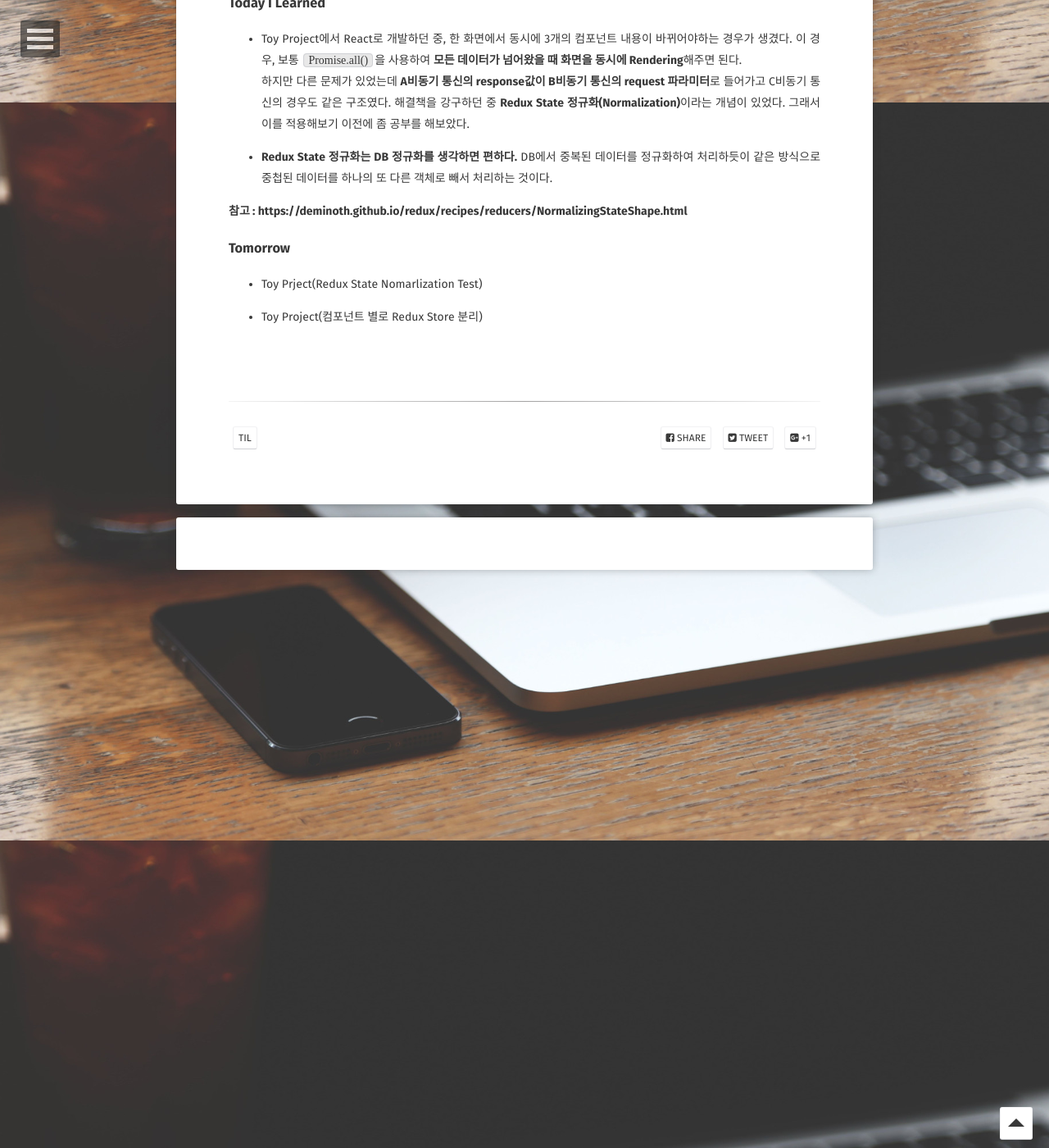
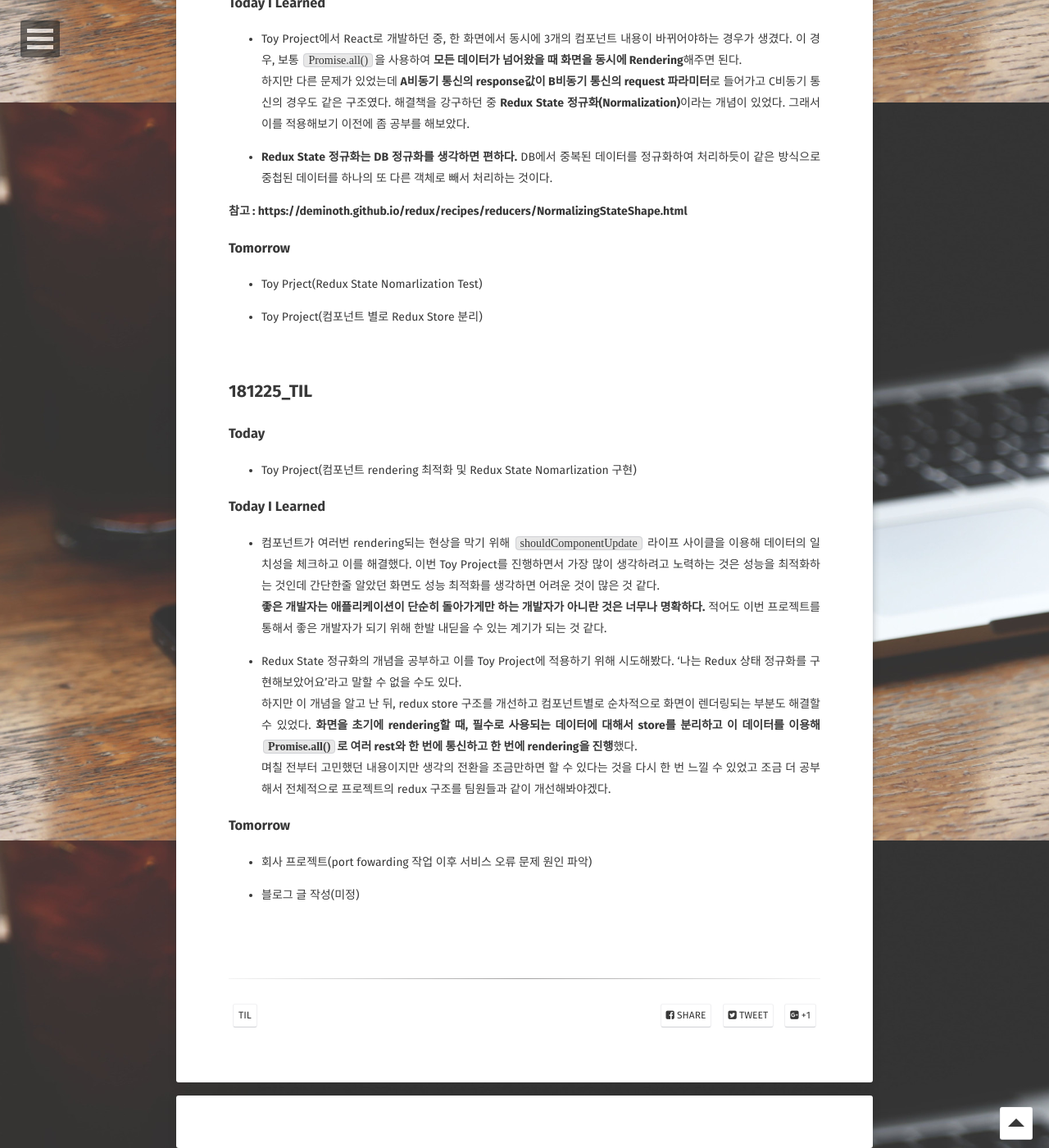
Before and after one commit to BKJang/DEVLOG, a Jekyll site: the page built from _posts/TIL/2018-12-24-TIL181224.md, in a window 1280 px wide and 1400 px high, scrolled down 775 px. Shown: the whole window at 82% size. Built offline with Jekyll 4.4.1, drawn with Linux system fonts in a browser that asks for light colours; some web fonts are replaced; comment, search, counter and statistics services are not loaded.

Commit message:
Update 018-12-24-TIL181224.md(181225_TIL)

```diff
--- a/_posts/TIL/2018-12-24-TIL181224.md
+++ b/_posts/TIL/2018-12-24-TIL181224.md
@@ -30,3 +30,23 @@ feature: '/assets/img/TIL.jpg'
 - Toy Project(컴포넌트 별로 Redux Store 분리)
 
 <br/>
+
+## 181225_TIL
+
+### Today
+
+- Toy Project(컴포넌트 rendering 최적화 및 Redux State Nomarlization 구현)
+
+### Today I Learned
+
+- 컴포넌트가 여러번 rendering되는 현상을 막기 위해 `shouldComponentUpdate` 라이프 사이클을 이용해 데이터의 일치성을 체크하고 이를 해결했다. 이번 Toy Project를 진행하면서 가장 많이 생각하려고 노력하는 것은 성능을 최적화하는 것인데 간단한줄 알았던 화면도 성능 최적화를 생각하면 어려운 것이 많은 것 같다. <br/>**좋은 개발자는 애플리케이션이 단순히 돌아가게만 하는 개발자가 아니란 것은 너무나 명확하다.** 적어도 이번 프로젝트를 통해서 좋은 개발자가 되기 위해 한발 내딛을 수 있는 계기가 되는 것 같다.
+
+- Redux State 정규화의 개념을 공부하고 이를 Toy Project에 적용하기 위해 시도해봤다. '나는 Redux 상태 정규화를 구현해보았어요'라고 말할 수 없을 수도 있다. <br/> 하지만 이 개념을 알고 난 뒤, redux store 구조를 개선하고 컴포넌트별로 순차적으로 화면이 렌더링되는 부분도 해결할 수 있었다. **화면을 초기에 rendering할 때, 필수로 사용되는 데이터에 대해서 store를 분리하고 이 데이터를 이용해 `Promise.all()`로 여러 rest와 한 번에 통신하고 한 번에 rendering을 진행**했다.<br/> 며칠 전부터 고민했던 내용이지만 생각의 전환을 조금만하면 할 수 있다는 것을 다시 한 번 느낄 수 있었고 조금 더 공부해서 전체적으로 프로젝트의 redux 구조를 팀원들과 같이 개선해봐야겠다.
+
+### Tomorrow
+
+- 회사 프로젝트(port fowarding 작업 이후 서비스 오류 문제 원인 파악)
+
+- 블로그 글 작성(미정)
+
+<br/>
```
